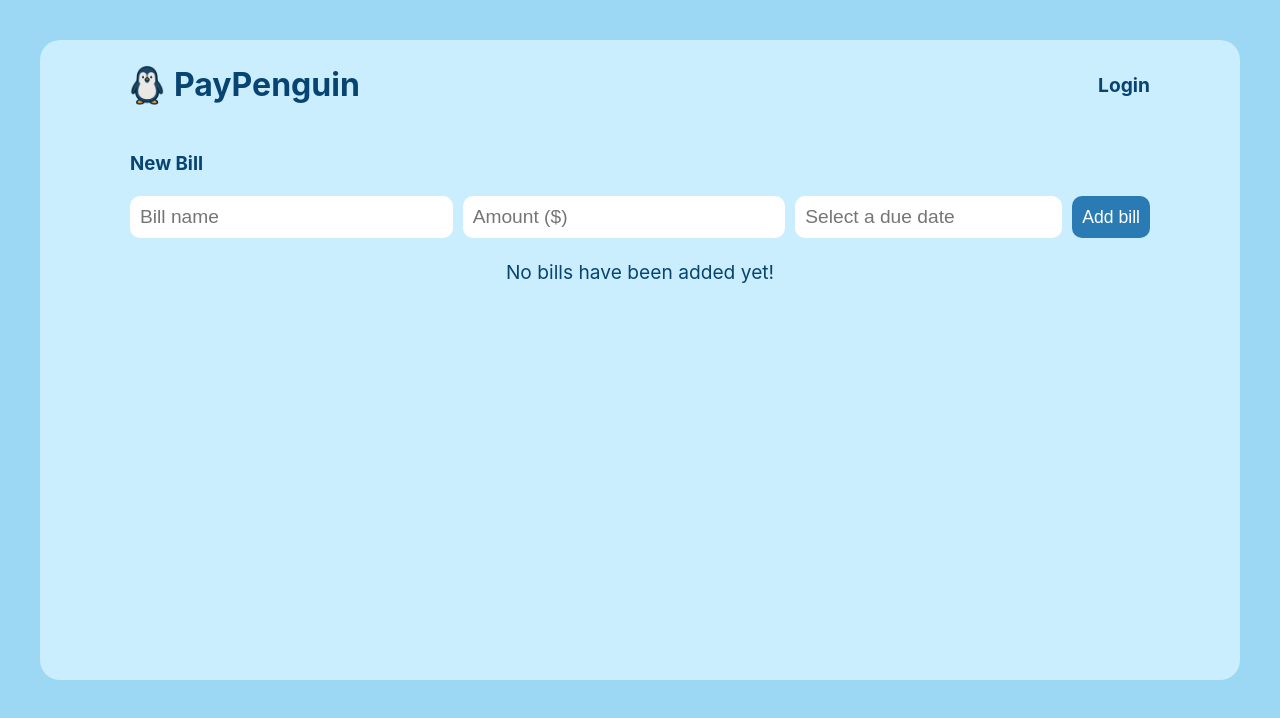
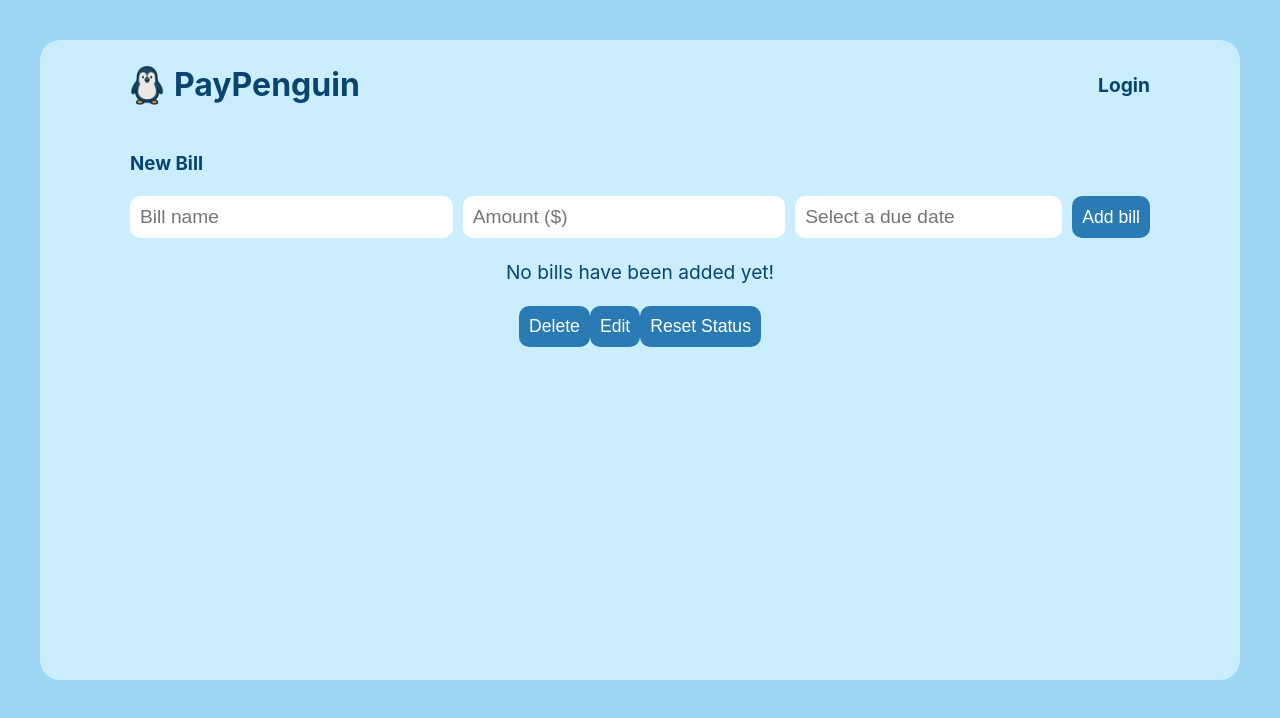
Before and after one commit to williamandrews2/PayPenguin, a React (Vite) app: page / in a window 1280 px wide. Shown: the top 718 px of the page. Built offline with nearby package versions, Linux system fonts and the light colour scheme.

Commit message:
Created BillControls.jsx, added logic to reset the paid status of al bills with one button.

```diff
--- a/src/App.jsx
+++ b/src/App.jsx
@@ -4,6 +4,7 @@ import { BillForm } from "./components/BillForm";
 import "./styles/App.css";
 import { BillList } from "./components/BillList";
 import "./styles/billList.css";
+import BillControls from "./components/BillControls";
 
 function App() {
   // initialize state from localStorage
@@ -41,6 +42,20 @@ function App() {
     );
   }
 
+  function resetStatus() {
+    if (
+      confirm("Are you sure you want to reset the paid status of all bills?")
+    ) {
+      setBills((prevBills) =>
+        prevBills.map((bill) => ({ ...bill, paid: false }))
+      );
+    }
+  }
+
+  function enableEditMode() {}
+
+  function enableDeleteMode() {}
+
   return (
     <>
       <div className="app-container-wrapper">
@@ -48,6 +63,11 @@ function App() {
           <Header />
           <BillForm onAdd={addBill} />
           <BillList bills={bills} togglePaid={togglePaid} />
+          <BillControls
+            enableDeleteMode={enableDeleteMode}
+            enableEditMode={enableEditMode}
+            resetStatus={resetStatus}
+          />
         </div>
       </div>
     </>
--- /dev/null
+++ b/src/components/BillControls.jsx
@@ -0,0 +1,17 @@
+function BillControls({ resetStatus, enableEditMode, enableDeleteMode }) {
+  return (
+    <div className="bill-controls">
+      <button className="delete-button" onClick={enableDeleteMode}>
+        Delete
+      </button>
+      <button className="edit-button" onClick={enableEditMode}>
+        Edit
+      </button>
+      <button className="reset-button" onClick={resetStatus}>
+        Reset Status
+      </button>
+    </div>
+  );
+}
+
+export default BillControls;
```
